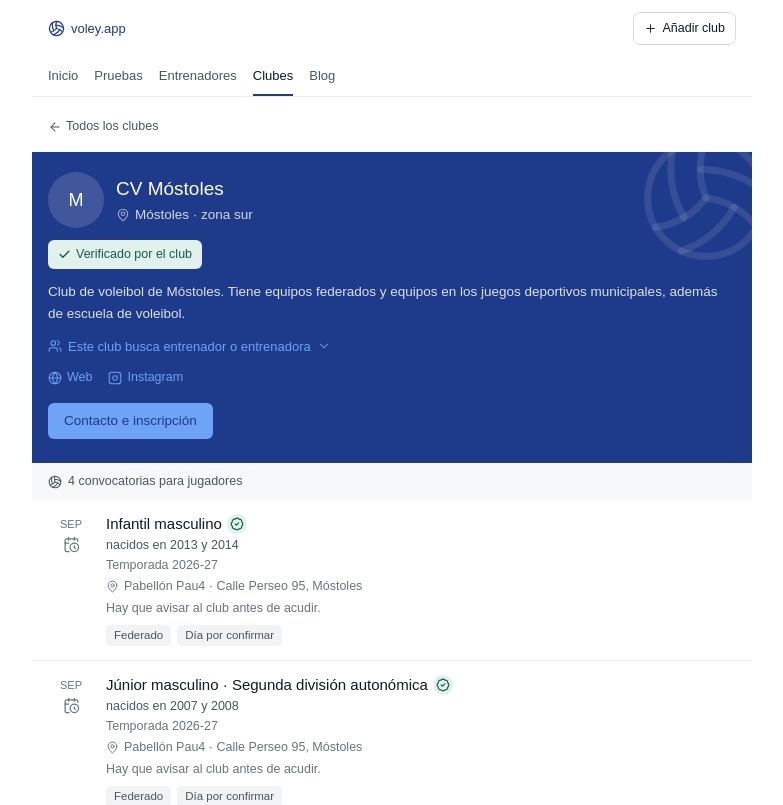
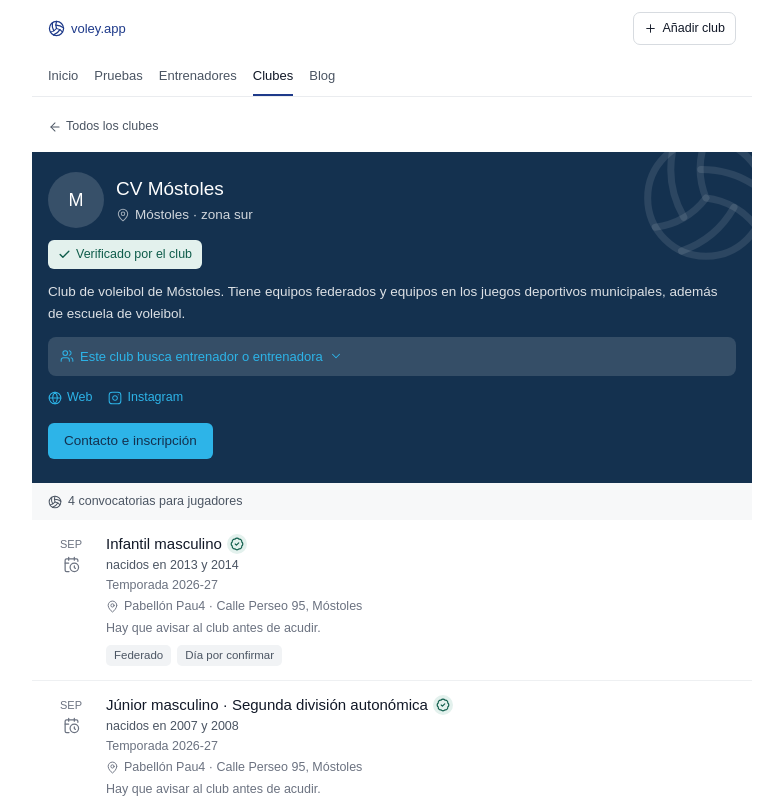
Before and after one commit to MO-Laura-MO/busco-equipo-jugador, a Next.js app: page /clubes/cv-mostoles in a window 1280 px wide. Shown: the top 805 px of the page, without its empty margins (248-1031 px from the left). Built offline with nearby package versions, Linux system fonts and the light colour scheme; a web font is replaced by a local one.

Commit message:
Colores propios de Móstoles en la ficha de club: fondo, botones y recuadro de entrenador

```diff
--- a/app/clubes/[id]/page.tsx
+++ b/app/clubes/[id]/page.tsx
@@ -170,7 +170,7 @@ export default async function FichaClub({
         Todos los clubes
       </Link>
 
-      <header className="relative overflow-hidden bg-acento px-4 pb-6 pt-5">
+      <header className="relative overflow-hidden bg-club-fondo px-4 pb-6 pt-5">
         <Volleyball
           size={140}
           strokeWidth={1.2}
@@ -214,7 +214,7 @@ export default async function FichaClub({
         {vacantes.length > 0 && (
           <a
             href="#entrenadores"
-            className="relative mt-3 flex items-center gap-[6px] text-[13px] font-medium text-acento-claro hover:underline"
+            className="relative mt-3 flex items-center gap-[6px] rounded-[8px] bg-club-recuadro px-3 py-[10px] text-[13px] font-medium text-club-boton hover:opacity-90"
           >
             <Users size={14} strokeWidth={1.75} className="shrink-0" />
             Este club busca entrenador o entrenadora
@@ -229,7 +229,7 @@ export default async function FichaClub({
                 href={club.web}
                 target="_blank"
                 rel="noopener noreferrer"
-                className="flex items-center gap-[5px] text-[12.5px] text-acento-claro hover:text-white"
+                className="flex items-center gap-[5px] text-[12.5px] text-club-boton hover:text-white"
               >
                 <Globe size={14} strokeWidth={1.75} />
                 Web
@@ -243,7 +243,7 @@ export default async function FichaClub({
                   href={r.url}
                   target="_blank"
                   rel="noopener noreferrer"
-                  className="flex items-center gap-[5px] text-[12.5px] text-acento-claro hover:text-white"
+                  className="flex items-center gap-[5px] text-[12.5px] text-club-boton hover:text-white"
                 >
                   <Icono size={14} strokeWidth={1.75} />
                   {NOMBRE_RED[r.tipo]}
--- a/app/globals.css
+++ b/app/globals.css
@@ -15,8 +15,12 @@
 
   --color-acento: #1e3a8a; /* azul marca */
   --color-acento-tinte: #e3e9f8;
-  --color-acento-claro: #6ea3f5; /* azul claro, para enlaces y botones sobre fondo bg-acento */
   --color-amarillo: #ffc000; /* segundo color de marca */
+
+  /* Cabecera de ficha de club: dos azules propios, distintos del azul de marca. */
+  --color-club-fondo: #14314f;
+  --color-club-boton: #2db4e8;
+  --color-club-recuadro: #354e67;
 
   --color-verificado: #0e5c4a; /* verde semántico (solo etiqueta Verificado) */
   --color-verificado-tinte: #e3f1ed;
--- a/components/ContactoClub.tsx
+++ b/components/ContactoClub.tsx
@@ -33,7 +33,7 @@ export default function ContactoClub({
       <button
         type="button"
         onClick={() => setVisible(true)}
-        className="rounded-[6px] bg-acento-claro px-4 py-[8px] text-[13.5px] font-medium text-acento hover:opacity-90"
+        className="rounded-[6px] bg-club-boton px-4 py-[8px] text-[13.5px] font-medium text-club-fondo hover:opacity-90"
       >
         {formularioUrl ? "Contacto e inscripción" : "Ver contacto"}
       </button>
```
